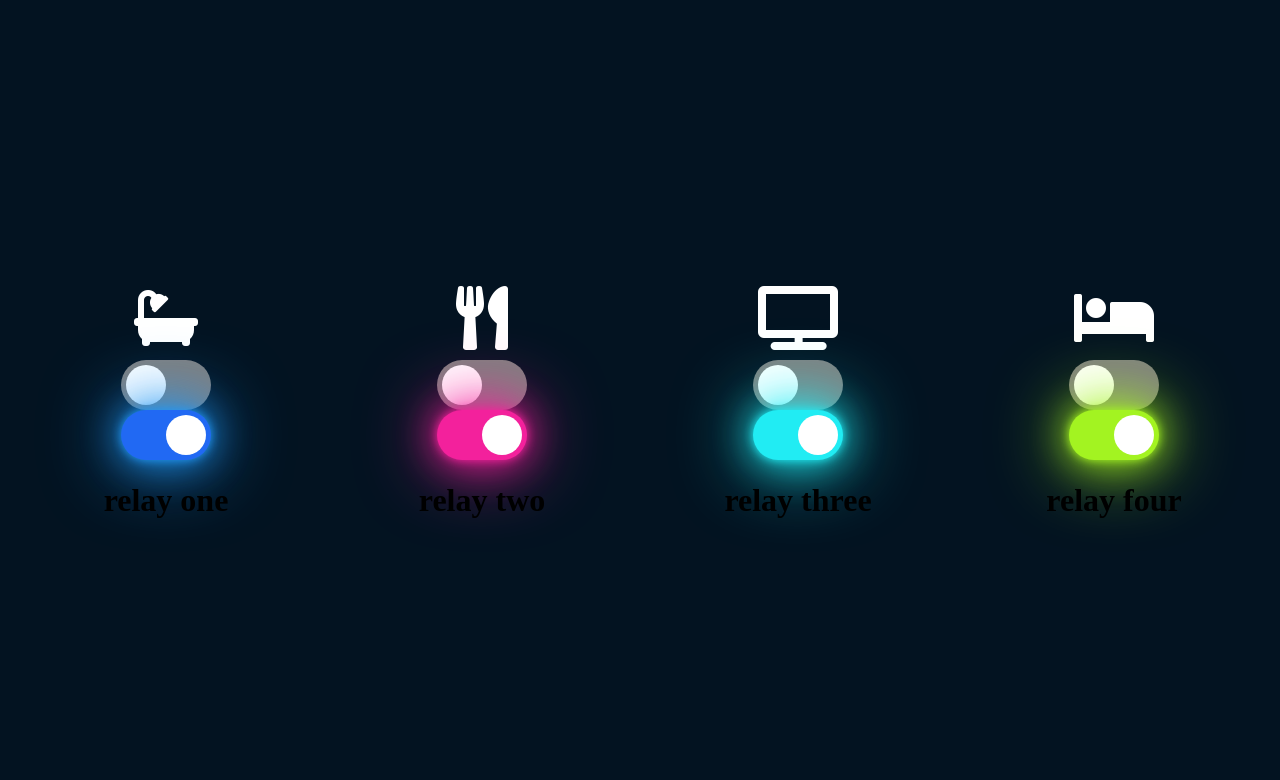
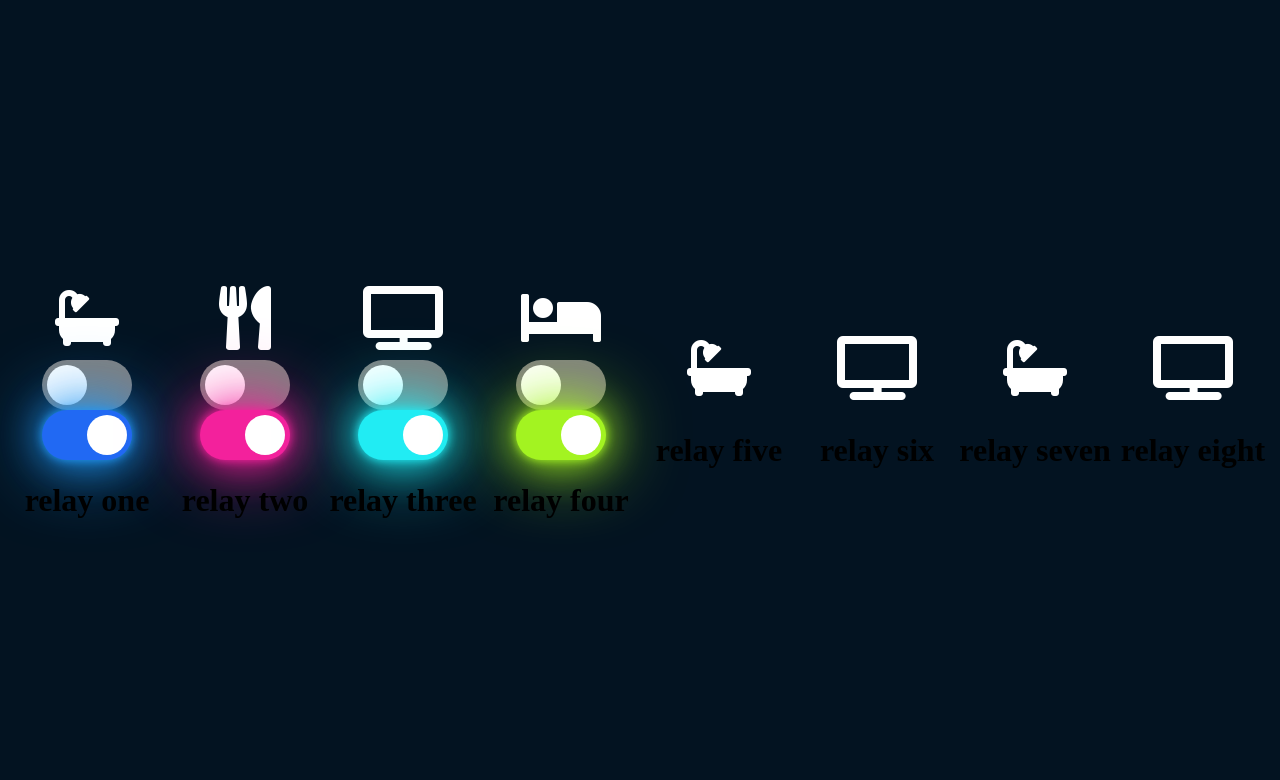
Before and after one commit to Abhishek-g-bot/Smart-Switch-Board, a Flask app: page / in a window 1280 px wide. Shown: the top 780 px of the page. Run offline with Flask 3, Linux system fonts and the light colour scheme; some libraries are stand-ins or nearby versions.

Commit message:
Update index.html

```diff
--- a/template/index.html
+++ b/template/index.html
@@ -2,7 +2,6 @@
 <html>
 <head>
 	<meta charset="utf-8">
-	<meta name="referrer" content="no-referrer">
 	<title>Smart Switch Board</title>
 	<script src="https://ajax.googleapis.com/ajax/libs/jquery/3.4.1/jquery.min.js"></script>
 	<script src="https://www.gstatic.com/firebasejs/7.9.1/firebase-app.js"></script>
@@ -79,6 +78,70 @@
 			</div>
 			<h1>relay four</h1>
 		</div>
+		<div class="progress">
+			<a class = "icon1" >
+				<i class="fas fa-4x fa-bath"></i>
+			</a>
+			<div class= "toggle-btn4" id="unact4">
+				<div class= "inner-circle">
+
+				</div>
+			</div>
+			<div class= "toggle-btn4 active" id="act4" >
+				<div class= "inner-circle">
+
+				</div>
+			</div>
+			<h1>relay five</h1>
+		</div>
+		<div class="progress">
+			<a class = "icon1" >
+				<i class="fas fa-4x fa-tv"></i>
+			</a>
+			<div class= "toggle-btn5" id="unact5">
+				<div class= "inner-circle">
+
+				</div>
+			</div>
+			<div class= "toggle-btn5 active" id="act5" >
+				<div class= "inner-circle">
+
+				</div>
+			</div>
+			<h1>relay six</h1>
+		</div>
+		<div class="progress">
+			<a class = "icon1" >
+				<i class="fas fa-4x fa-bath"></i>
+			</a>
+			<div class= "toggle-btn6" id="unact6">
+				<div class= "inner-circle">
+
+				</div>
+			</div>
+			<div class= "toggle-btn6 active" id="act6" >
+				<div class= "inner-circle">
+
+				</div>
+			</div>
+			<h1>relay seven</h1>
+		</div>
+		<div class="progress">
+			<a class = "icon1" >
+				<i class="fas fa-4x fa-tv"></i>
+			</a>
+			<div class= "toggle-btn7" id="unact7">
+				<div class= "inner-circle">
+
+				</div>
+			</div>
+			<div class= "toggle-btn7 active" id="act7" >
+				<div class= "inner-circle">
+
+				</div>
+			</div>
+			<h1>relay eight</h1>
+		</div>
 	</div>
 	<button id="hand-gesture-button" onclick="location.href='/video_feed'">Start Detection</button>
 </body>
```
